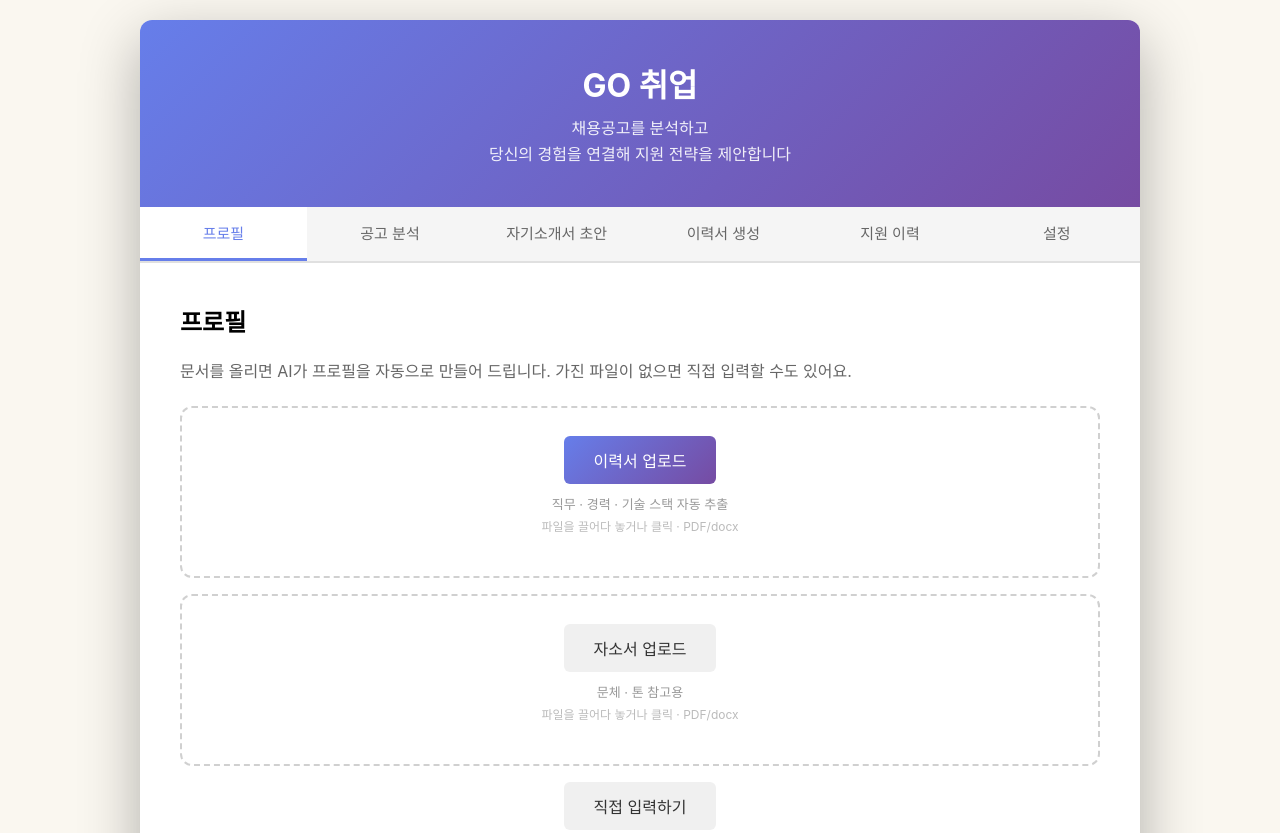
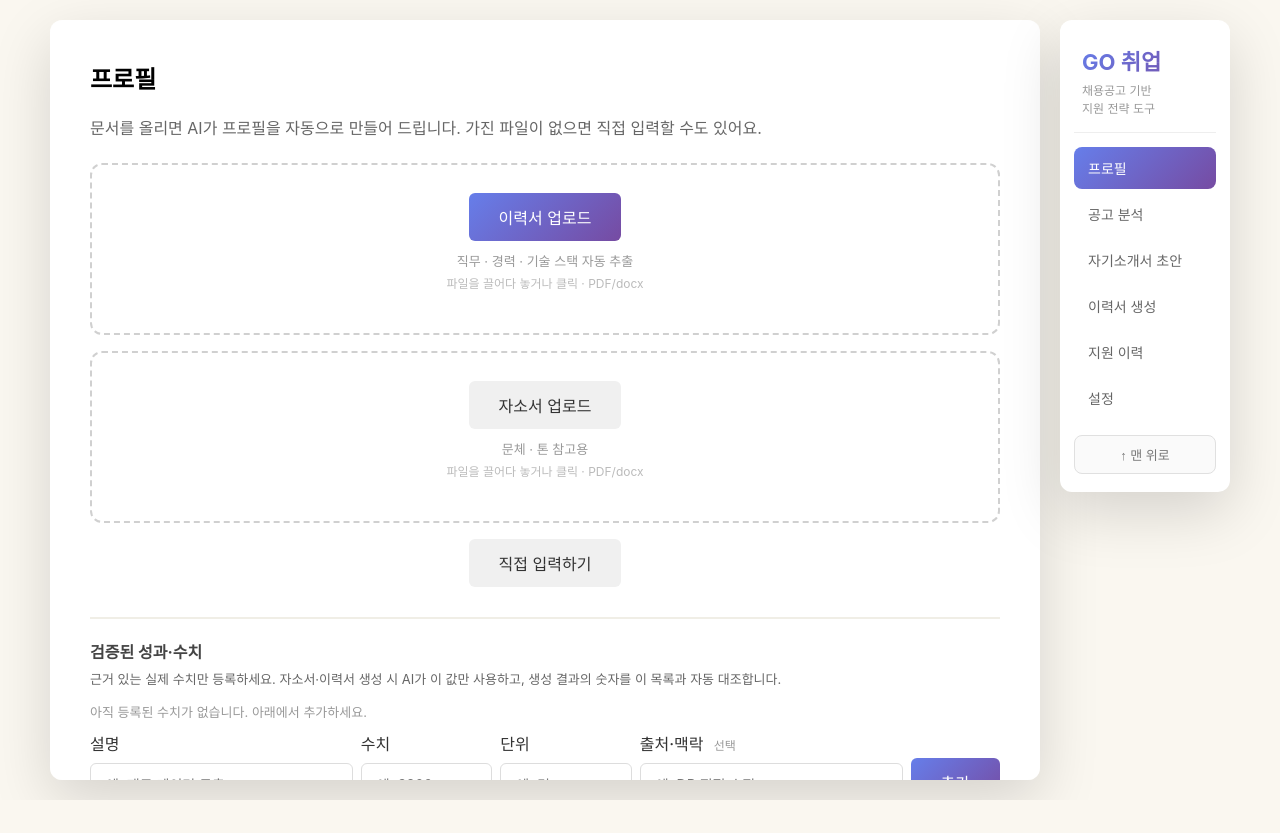
Before and after one commit to LEEHR95/claude-job, a website: page index.html in a window 1280 px wide. Shown: the top 833 px of the page. After the commit the page ends 800 px from the top, so only its background shows below. Drawn offline with nearby package versions, Linux system fonts and the light colour scheme.

Commit message:
feat: 탭을 우측 고정 사이드바로 개편 + 본문 카드 독립 스크롤
Co-Authored-By: Claude Opus 4.8 <noreply@anthropic.com>

```diff
--- a/index.html
+++ b/index.html
@@ -18,62 +18,105 @@
             padding: 20px;
         }
 
-        .container {
-            max-width: 1000px;
+        /* 중앙 고정 레이아웃: 좌측 사이드바(따라다님) + 우측 본문 카드(독립 스크롤) */
+        .layout {
+            display: flex;
+            flex-direction: row-reverse;
+            align-items: flex-start;
+            gap: 20px;
+            max-width: 1180px;
             margin: 0 auto;
+        }
+
+        .sidebar {
+            position: sticky;
+            top: 20px;
+            flex-shrink: 0;
+            width: 170px;
+            display: flex;
+            flex-direction: column;
+            gap: 6px;
             background: white;
             border-radius: 12px;
-            box-shadow: 0 20px 60px rgba(0, 0, 0, 0.3);
-            overflow: hidden;
-        }
-
-        header {
+            box-shadow: 0 20px 60px rgba(0, 0, 0, 0.15);
+            padding: 18px 14px;
+        }
+
+        .sidebar .brand {
+            padding: 6px 8px 14px;
+            border-bottom: 1px solid #eee;
+            margin-bottom: 8px;
+        }
+        .sidebar .brand h1 {
+            font-size: 22px;
             background: linear-gradient(135deg, #667eea 0%, #764ba2 100%);
-            color: white;
-            padding: 40px 20px;
-            text-align: center;
-        }
-
-        header h1 {
-            font-size: 32px;
-            margin-bottom: 10px;
-        }
-
-        header p {
-            font-size: 16px;
-            opacity: 0.9;
-            line-height: 1.6;
-        }
-
-        .tabs {
+            -webkit-background-clip: text;
+            background-clip: text;
+            -webkit-text-fill-color: transparent;
+        }
+        .sidebar .brand p {
+            font-size: 12px;
+            color: #999;
+            line-height: 1.5;
+            margin-top: 6px;
+        }
+
+        .side-nav {
             display: flex;
-            flex-wrap: wrap;
-            border-bottom: 2px solid #e0e0e0;
-            background: #f5f5f5;
+            flex-direction: column;
+            gap: 4px;
+        }
+
+        .container {
+            flex: 1;
+            min-width: 0;
+            background: white;
+            border-radius: 12px;
+            box-shadow: 0 20px 60px rgba(0, 0, 0, 0.15);
+            max-height: calc(100vh - 40px);
+            overflow-y: auto;
         }
 
         .tab-button {
-            flex: 1;
-            min-width: 120px;
-            padding: 15px 10px;
+            display: block;
+            width: 100%;
+            text-align: left;
+            padding: 11px 14px;
             border: none;
             background: none;
             cursor: pointer;
-            font-size: 15px;
+            font-size: 14px;
             font-weight: 500;
             color: #666;
-            transition: all 0.3s ease;
-            border-bottom: 3px solid transparent;
+            transition: all 0.15s ease;
+            border-radius: 8px;
         }
 
         .tab-button.active {
+            color: #fff;
+            background: linear-gradient(135deg, #667eea 0%, #764ba2 100%);
+        }
+
+        .tab-button:hover:not(.active) {
+            background: #f0f2ff;
             color: #667eea;
-            border-bottom-color: #667eea;
-            background: white;
-        }
-
-        .tab-button:hover {
-            background: white;
+        }
+
+        .scroll-top-btn {
+            margin-top: 10px;
+            padding: 9px 12px;
+            border: 1px solid #e0e0e0;
+            background: #fafafa;
+            border-radius: 8px;
+            cursor: pointer;
+            font-size: 13px;
+            color: #777;
+            transition: all 0.15s ease;
+        }
+        .scroll-top-btn:hover {
+            border-color: #667eea;
+            color: #667eea;
+            background: #f0f2ff;
         }
 
         .tab-content {
@@ -322,8 +365,20 @@
 
         @media (max-width: 768px) {
             .form-row { grid-template-columns: 1fr; }
-            header h1 { font-size: 24px; }
             .tab-content { padding: 20px; }
+            .layout { flex-direction: column; }
+            .sidebar {
+                position: static;
+                width: 100%;
+                flex-direction: row;
+                flex-wrap: wrap;
+                align-items: center;
+            }
+            .sidebar .brand { width: 100%; border-bottom: none; padding-bottom: 6px; margin-bottom: 0; }
+            .side-nav { flex-direction: row; flex-wrap: wrap; }
+            .tab-button { width: auto; }
+            .scroll-top-btn { margin-top: 0; }
+            .container { max-height: none; overflow-y: visible; }
         }
         .drop-zone {
             border: 2px dashed #d0d0d0;
@@ -383,20 +438,24 @@
     </style>
 </head>
 <body>
-    <div class="container">
-        <header>
+    <div class="layout">
+        <aside class="sidebar">
+            <div class="brand">
                 <h1>GO 취업</h1>
-            <p>채용공고를 분석하고<br>당신의 경험을 연결해 지원 전략을 제안합니다</p>
-        </header>
-
-        <div class="tabs">
+                <p>채용공고 기반<br>지원 전략 도구</p>
+            </div>
+            <nav class="side-nav">
                 <button class="tab-button active" onclick="showTab('profile', this)">프로필</button>
                 <button class="tab-button" onclick="showTab('analysis', this)">공고 분석</button>
                 <button class="tab-button" onclick="showTab('cover', this)">자기소개서 초안</button>
                 <button class="tab-button" onclick="showTab('resume', this)">이력서 생성</button>
                 <button class="tab-button" onclick="showTab('history', this)">지원 이력</button>
                 <button class="tab-button" onclick="showTab('settings', this)">설정</button>
-        </div>
+            </nav>
+            <button class="scroll-top-btn" onclick="scrollCardTop()" title="맨 위로">↑ 맨 위로</button>
+        </aside>
+
+        <div class="container" id="contentCard">
 
         <!-- 프로필 탭 -->
         <div id="profile" class="tab-content active">
@@ -665,6 +724,7 @@
             <div id="settingsOutput"></div>
         </div>
         </div>
+    </div>
 
     <!-- 문서 텍스트 추출 라이브러리 (PDF, Word) -->
     <script src="https://cdnjs.cloudflare.com/ajax/libs/pdf.js/3.11.174/pdf.min.js"></script>
@@ -688,6 +748,13 @@
             document.getElementById(tabName).classList.add('active');
             btn.classList.add('active');
             if (tabName === 'history') renderHistory();
+            scrollCardTop();
+        }
+
+        // 본문 카드를 맨 위로 (사이드바 '맨 위로' 버튼 + 탭 전환 시)
+        function scrollCardTop() {
+            const card = document.getElementById('contentCard');
+            if (card) card.scrollTo({ top: 0, behavior: 'smooth' });
         }
 
         // ── 저장 모델: localStorage['goData'] = { activeProfileId, profiles: [...] }
```
Lines whose indentation alone changed are shown as unchanged.
